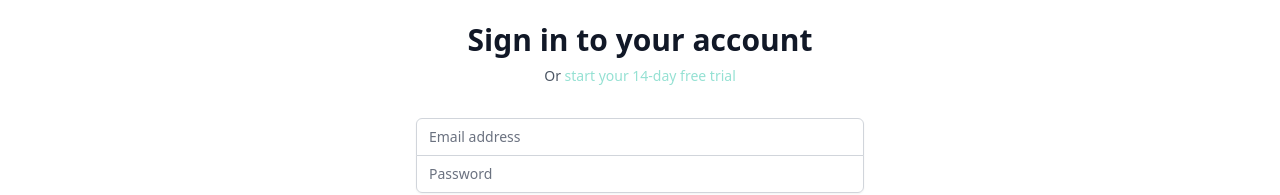
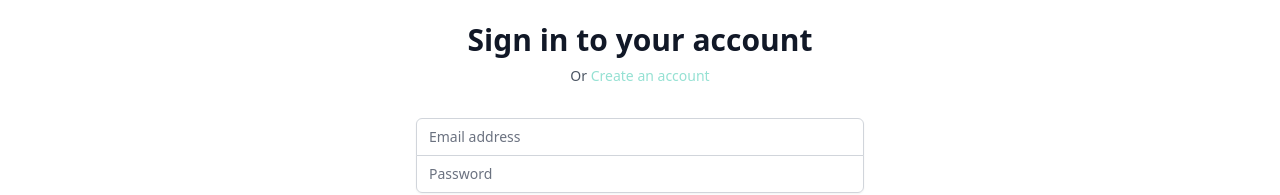
Before and after one commit to adunham95/desk-golf, a Next.js app: page /signin in a window 1280 px wide. Shown: the part 162-357 px from the top of the page. Built offline with nearby package versions, Linux system fonts and the light colour scheme.

Commit message:
Updated messaging

```diff
--- a/pages/signin.tsx
+++ b/pages/signin.tsx
@@ -45,10 +45,10 @@ const SignInPage = () => {
                 Or
                 <a
                   href="#"
-                  className="font-medium text-primary hover:text-primaryLight"
+                  className="font-medium text-primary hover:text-primaryDark"
                 >
-                  <span> </span>
-                  start your 14-day free trial
+                  {' '}
+                  Create an account
                 </a>
               </p>
             </div>
```
